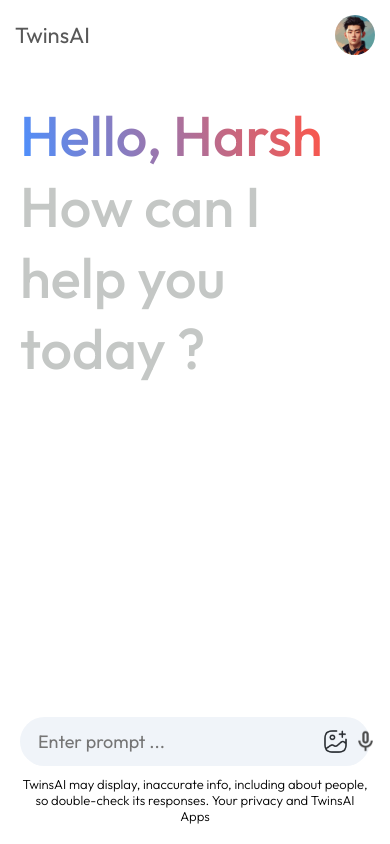
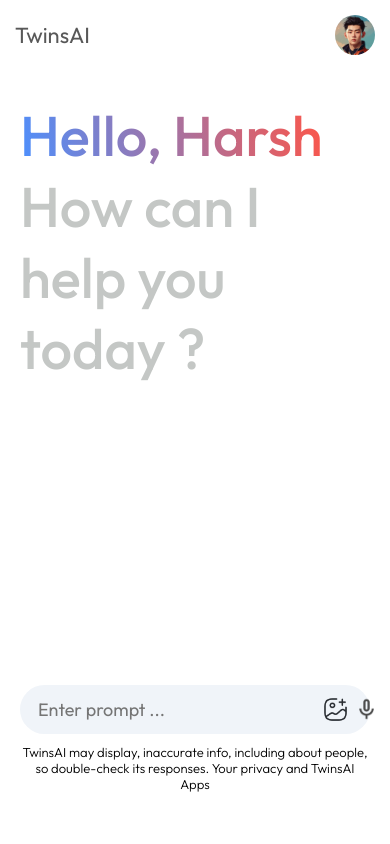
Before and after one commit to thisistoomuchHarsh/TwinsAI, a React (Vite) app: page / in a window 390 px wide. Built offline with nearby package versions, Linux system fonts and the light colour scheme.

Commit message:
minor changes

```diff
--- a/src/Components/Main/Main.css
+++ b/src/Components/Main/Main.css
@@ -1,6 +1,6 @@
 .main {
   flex: 1;
-  /* height: 100vh; */
+  height: 100vh;
   position: relative;
 }
 
@@ -187,16 +187,12 @@
     width: 25px;
   }
 
-  .main-bottom {
-    margin-bottom: 10px;
-  }
-
   .searchbox {
     padding: 5px 10px;
   }
 
   .searchbox div {
-    gap: 5px;
+    gap: 6px;
   }
 
   .main .nav {
@@ -206,8 +202,10 @@
   .main .cards {
     display: none;
   }
-/*
-  .main {
-    height: 90vh;
-  } */
+
+  .main{
+    height: 95vh;
+
+  }
+
 }
```
